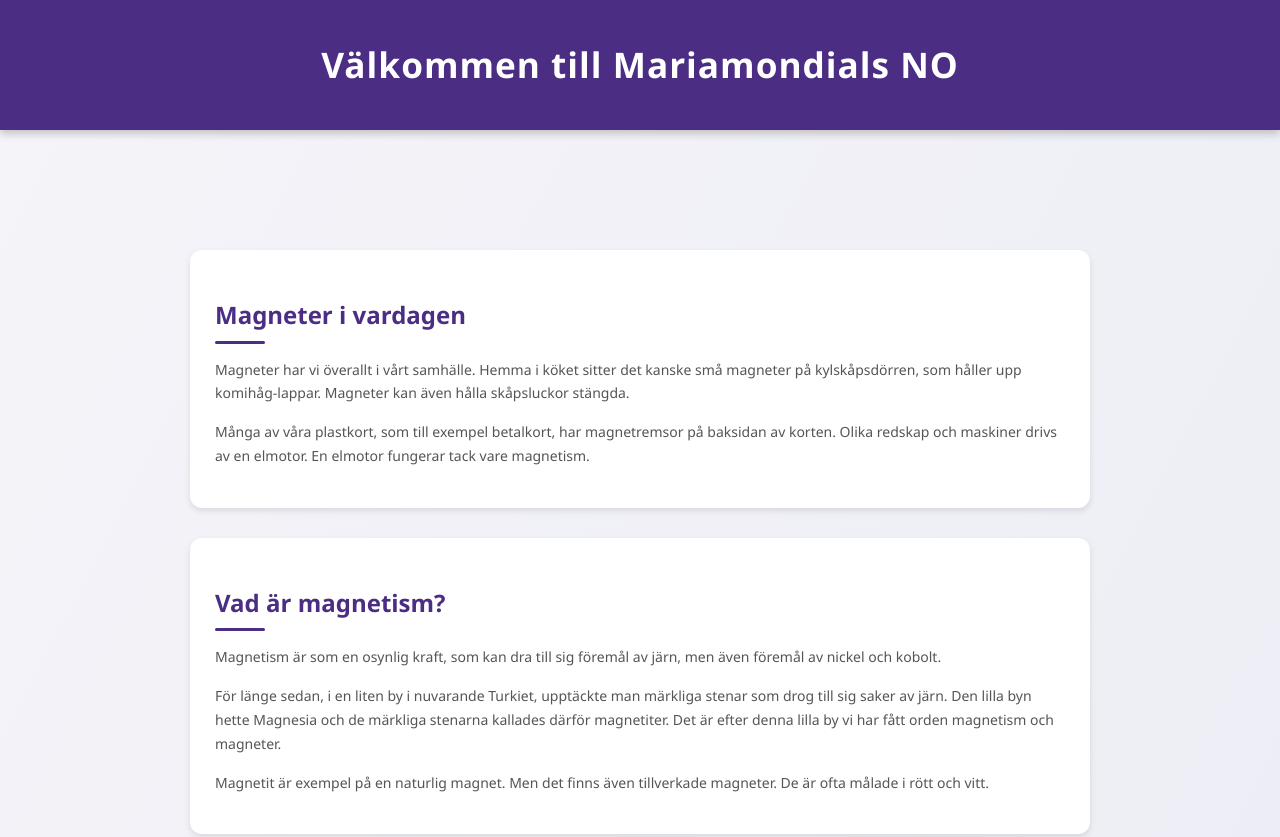
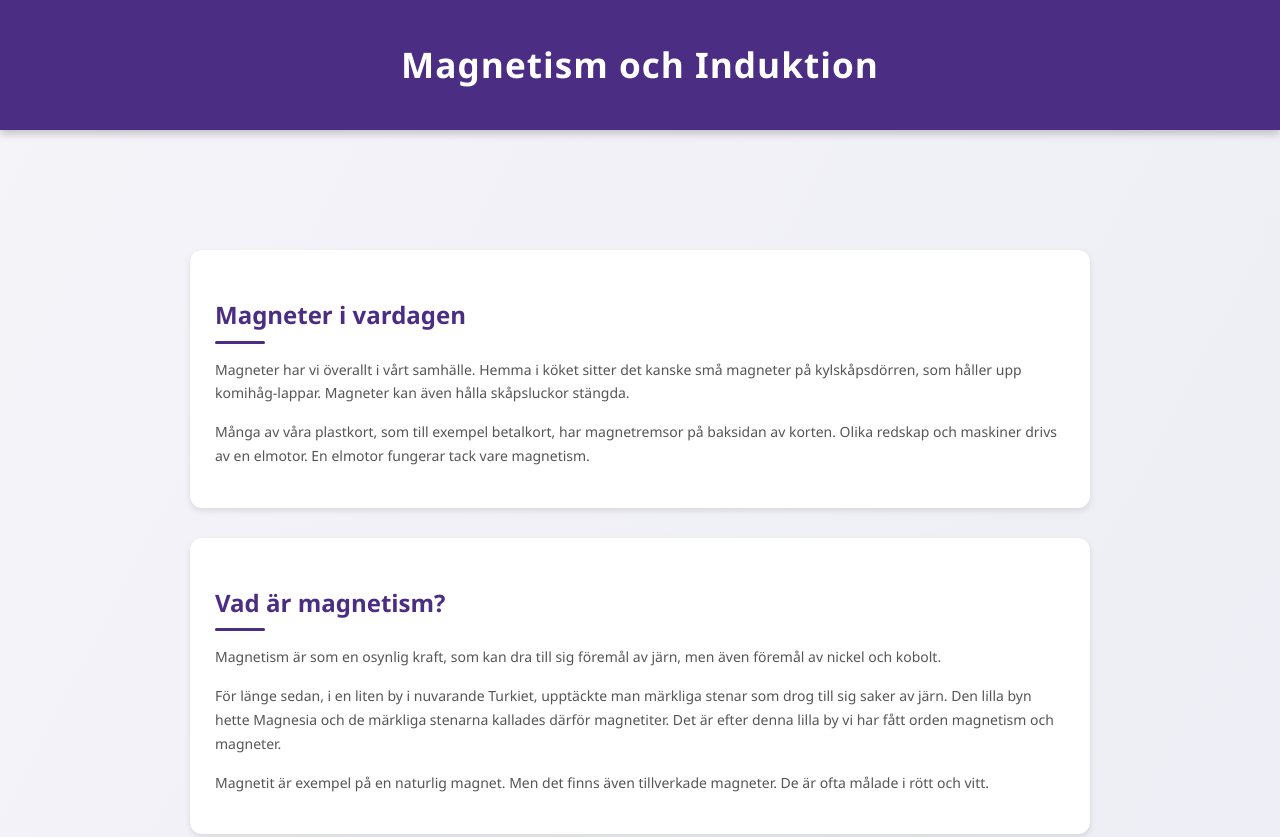
Before and after one commit to CakeLoverThe1AndOnly/NO-25-26, a plain HTML site: page index.html in a window 1280 px wide. Shown: the top 837 px of the page. Drawn offline with Linux system fonts and the light colour scheme.

Commit message:
Update index.html

```diff
--- a/index.html
+++ b/index.html
@@ -11,7 +11,7 @@
 <body>
 
     <header>
-        <h1>Välkommen till Mariamondials NO</h1>
+        <h1>Magnetism och Induktion</h1>
     </header>
 
     <main>
```
